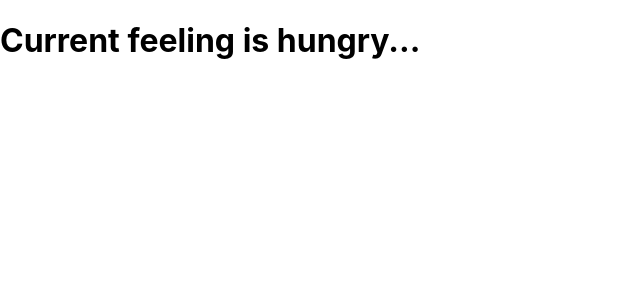
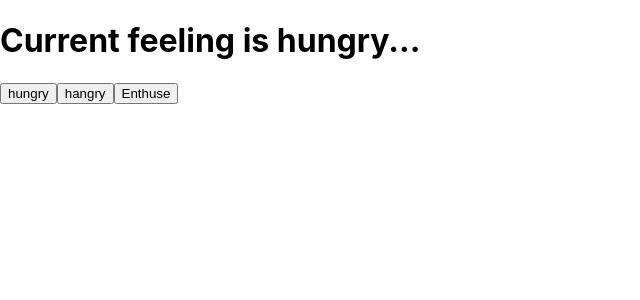
Before and after one commit to xXBricksquadXx/react-essentials, a React (Create React App) app: page / in a window 1280 px wide. Shown: the top 300 px of the page, without its empty margins (0-640 px from the left). Built offline with nearby package versions, Linux system fonts and the light colour scheme.

Commit message:
:sparkles: useState Hook implementation

```diff
--- a/src/App.js
+++ b/src/App.js
@@ -9,14 +9,19 @@ function RegularComponent() {
 
 }
 
-                                                                                     //use state returns an array
+                                                                                     //use state returns an array, 'feeling' is the state variable, 2nd will update state
 function App() {
-  const [feeling] = useState("hungry");
+  const [feeling, setFeeling] = useState("hungry");
 
 return(
   <>
   <h1>Current feeling is {feeling}...</h1>
+  <button onClick={() => setFeeling("hungry")}>hungry</button>
+  <button onClick={() => setFeeling("hangry")}>
+  hangry
+  </button>
+  <button onClick={() => setFeeling("A little better..")}> Enthuse</button>
   </>
-);  }
-
+);
+}
 export default App;
```
